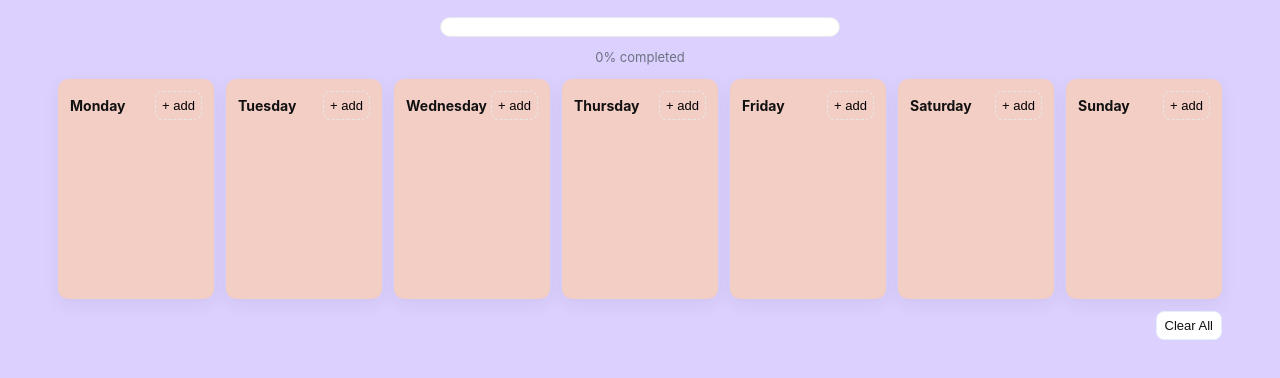
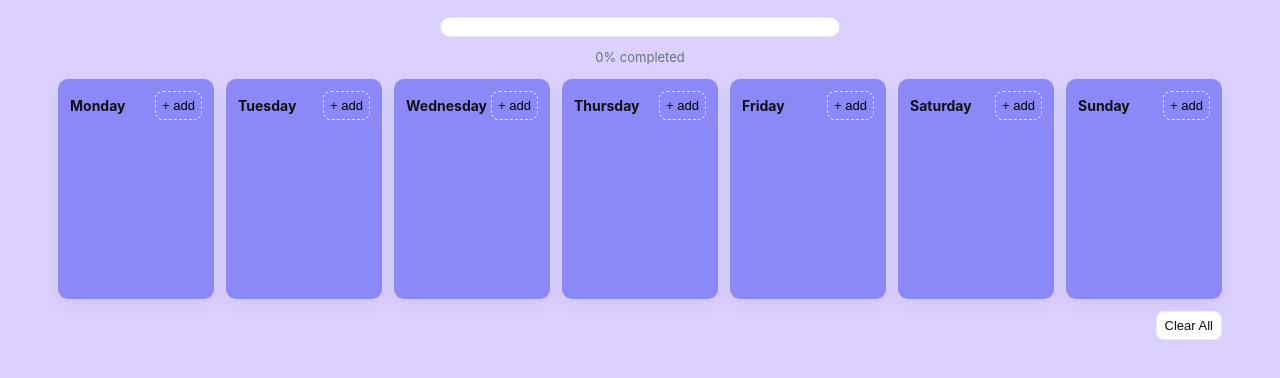
Before and after one commit to sashimi17-java/studymate.io.com, a plain HTML site: page index.html in a window 1280 px wide. Shown: the part 130-508 px from the top of the page. Drawn offline with Linux system fonts and the light colour scheme.

Commit message:
Update style.css

```diff
--- a/style.css
+++ b/style.css
@@ -1,6 +1,6 @@
 :root {
   --bg: #dcd0ff;
-  --card: #f3cec5;
+  --card: #8b88f8;
   --muted: #6b7280;
   --accent: #f3c3c5;
   --gap: 12px;
```
